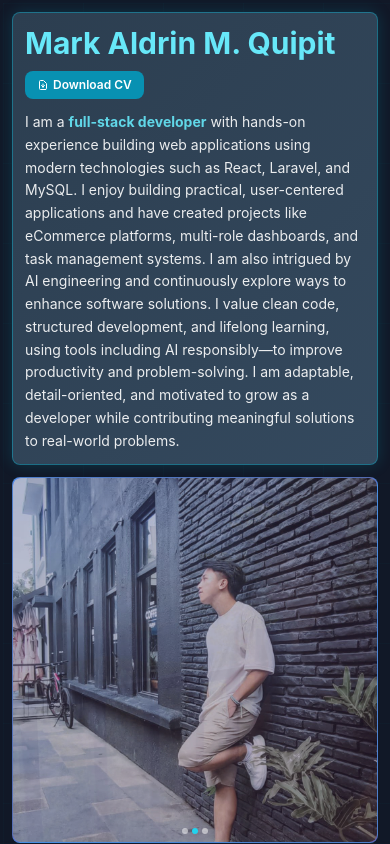
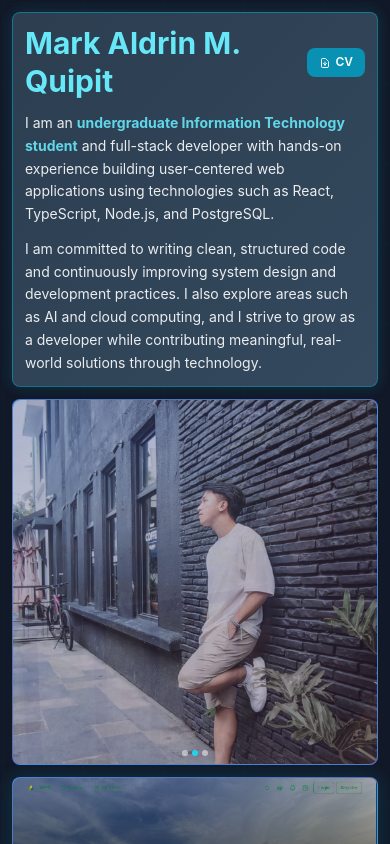
Before and after one commit to MarkA-Quipit/Grid-Portfolio, a React (Create React App) app: page / in a window 390 px wide. Built offline with nearby package versions, Linux system fonts and the light colour scheme.

Commit message:
feat: updated summary and made the dowload cv button responsive

```diff
--- a/src/components/ProjectCard.tsx
+++ b/src/components/ProjectCard.tsx
@@ -547,22 +547,27 @@ const ProjectCard: React.FC<ProjectCardProps> = ({
       <div className={`project-card ${size} personal-section rounded-lg border border-cyan-500 border-opacity-40 p-3 sm:p-4 md:p-5 lg:p-3 xl:p-4 2xl:p-5 flex flex-col justify-end relative overflow-hidden transition-all duration-300 shadow-[0_0_15px_rgba(6,182,212,0.2)] min-h-0 hover:-translate-y-0.5 hover:shadow-[0_0_25px_rgba(6,182,212,0.4)] hover:border-opacity-80 bg-gray-900 w-full h-full`}>
         <div className="card-content relative z-[2] text-white">
           {/* Name and Download CV Button - Responsive layout */}
-          <div className="flex flex-col sm:flex-row sm:items-center sm:justify-between mb-3 sm:mb-4 lg:mb-2 xl:mb-3 2xl:mb-4 gap-2 sm:gap-3 lg:gap-1 xl:gap-2 2xl:gap-3">
+          <div className="flex flex-row items-center justify-between mb-3 sm:mb-4 lg:mb-2 xl:mb-3 2xl:mb-4 gap-2 sm:gap-3 lg:gap-1 xl:gap-2 2xl:gap-3">
             <h1 className="text-3xl sm:text-2xl md:text-3xl lg:text-3xl xl:text-4xl 2xl:text-5xl font-bold text-cyan-300 leading-tight">{personalName || "Your Name"}</h1>
             <a
               href="/file/MarkAldrin-Quipit-CV.pdf"
               download="MarkAldrin-Quipit-CV.pdf"
-              className="bg-cyan-600 hover:bg-cyan-700 text-white text-xs sm:text-sm lg:text-xs xl:text-sm font-semibold px-3 sm:px-4 lg:px-2 xl:px-3 2xl:px-4 py-1.5 sm:py-2 lg:py-1 xl:py-1.5 2xl:py-2 rounded-lg transition-all duration-300 hover:scale-105 hover:shadow-lg flex items-center gap-1 sm:gap-2 lg:gap-1 xl:gap-2 flex-shrink-0 self-start sm:self-auto leading-snug whitespace-nowrap"
+              className="bg-cyan-600 hover:bg-cyan-700 text-white text-xs sm:text-sm lg:text-xs xl:text-sm font-semibold px-3 sm:px-4 lg:px-2 xl:px-3 2xl:px-4 py-1.5 sm:py-2 lg:py-1 xl:py-1.5 2xl:py-2 rounded-lg transition-all duration-300 hover:scale-105 hover:shadow-lg flex items-center gap-1 sm:gap-2 lg:gap-1 xl:gap-2 flex-shrink-0 leading-snug whitespace-nowrap"
             >
               <svg className="w-3 sm:w-4 lg:w-3 xl:w-4 h-3 sm:h-4 lg:h-3 xl:h-4" fill="none" stroke="currentColor" viewBox="0 0 24 24">
                 <path strokeLinecap="round" strokeLinejoin="round" strokeWidth={2} d="M12 10v6m0 0l-3-3m3 3l3-3m2 8H7a2 2 0 01-2-2V5a2 2 0 012-2h5.586a1 1 0 01.707.293l5.414 5.414a1 1 0 01.293.707V19a2 2 0 01-2 2z" />
               </svg>
-              Download CV
+              <span className="hidden sm:inline">Download </span>CV
             </a>
           </div>
-          <p className="card-description leading-relaxed opacity-90 text-sm sm:text-base md:text-lg lg:text-sm xl:text-base 2xl:text-lg mb-0">
-            I am a <span className="text-cyan-300 font-bold">full-stack developer</span> with hands-on experience building web applications using modern technologies such as React, Laravel, and MySQL. I enjoy building practical, user-centered applications and have created projects like eCommerce platforms, multi-role dashboards, and task management systems. I am also intrigued by AI engineering and continuously explore ways to enhance software solutions. I value clean code, structured development, and lifelong learning, using tools including AI responsibly—to improve productivity and problem-solving. I am adaptable, detail-oriented, and motivated to grow as a developer while contributing meaningful solutions to real-world problems.
-          </p>
+          <div className="card-description leading-relaxed opacity-90 text-sm sm:text-base md:text-lg lg:text-sm xl:text-base 2xl:text-lg mb-0 space-y-3 sm:space-y-4 lg:space-y-2 xl:space-y-3">
+            <p>
+              I am an <span className="text-cyan-300 font-bold">undergraduate Information Technology student</span> and full-stack developer with hands-on experience building user-centered web applications using technologies such as React, TypeScript, Node.js, and PostgreSQL.
+            </p>
+            <p>
+              I am committed to writing clean, structured code and continuously improving system design and development practices. I also explore areas such as AI and cloud computing, and I strive to grow as a developer while contributing meaningful, real-world solutions through technology.
+            </p>
+          </div>
         </div>
       </div>
     );
```
